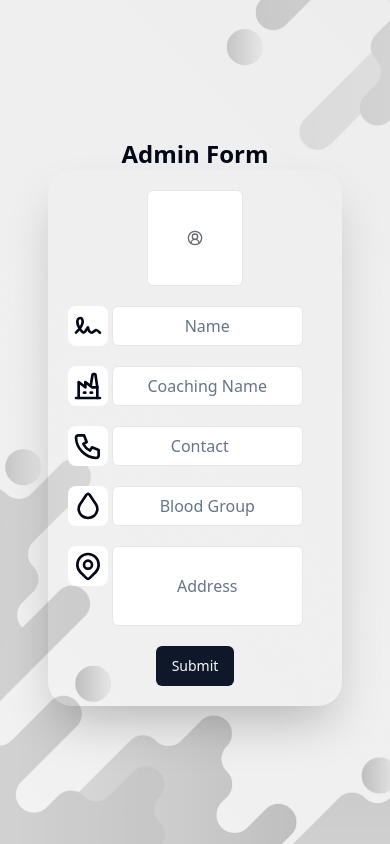
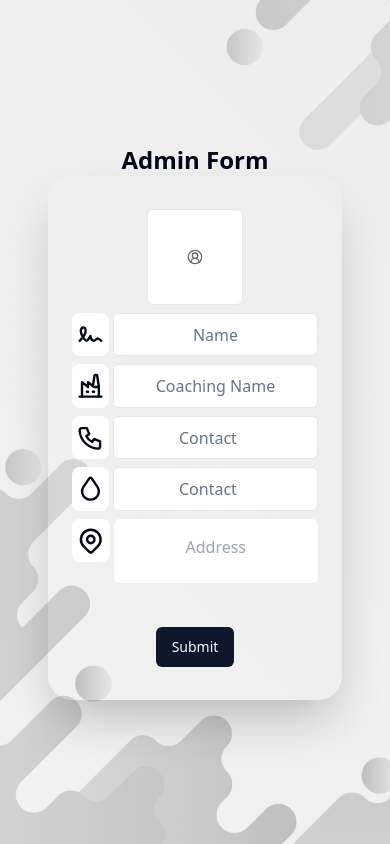
Before and after one commit to kamrul0031/tutor-frontend, a Next.js app: page /adminform in a window 390 px wide. Built offline with nearby package versions, Linux system fonts and the light colour scheme.

Commit message:
admin form responsive set for r1 phones

```diff
--- a/src/app/adminform/page.js
+++ b/src/app/adminform/page.js
@@ -13,46 +13,50 @@ export default function AdminForm() {
       {/* <BgImgComp /> */}
       <div className=" p-12 h-screen flex flex-col items-center justify-center">
         <h1 className="text-2xl font-bold">Admin Form</h1>
-        <div className="w-full flex gap-5 flex-col justify-center items-center p-5 rounded-3xl bg-red-00 shadow-2xl">
+        <div className="min-h-[70%]       w-full flex gap-2 flex-col justify-center items-center py-5 px-6 rounded-3xl relative bg-red-00 shadow-2xl">
           <ImagePicker />
-          <div className="flex gap-1">
-            <IconSignature className="bg-white w-10 h-10 rounded-lg p-1" size={30}/>
+          <div className="flex gap-1 h-[9%] w-full ">
+            <IconSignature className="bg-white w-auto h-auto  rounded-lg p-1" size={30}/>
             <Input
-              className="w-3/4 placeholder:text-center text-center capitalize"
+              className=" h-full placeholder:text-center text-center capitalize"
               placeholder="Name"
             />
           </div>
-          <div className="flex gap-1">
-            <IconBuildingFactory2 className="bg-white w-10 h-10 rounded-lg p-1" size={30}/>
+          <div className="flex gap-1 h-[9%] w-full">
+            <IconBuildingFactory2 className="bg-white w-auto h-auto  rounded-lg p-1" size={30}/>
             <Input
-              className="w-3/4 placeholder:text-center text-center capitalize"
+              className=" h-full placeholder:text-center text-center capitalize"
               placeholder="Coaching Name"
             />
           </div>
-          <div className="flex gap-1">
-            <IconPhone className="bg-white w-10 h-10 rounded-lg p-1" size={30}/>
+          <div className="flex gap-1 h-[9%] w-full">
+            <IconPhone className="bg-white w-auto h-auto  rounded-lg p-1" size={30}/>
             <Input
               type="number"
               min="0"
-              className="w-3/4 placeholder:text-center text-center capitalize"
+              className=" h-full placeholder:text-center text-center capitalize"
               placeholder="Contact"
             />
           </div>
-          <div className="flex gap-1">
-            <IconDroplet className="bg-white w-10 h-10 rounded-lg p-1" size={30}/>
+          <div className="flex gap-1 h-[9%] w-full">
+            <IconDroplet className="bg-white w-auto h-auto  rounded-lg p-1" size={30}/>
             <Input
-              className="w-3/4 placeholder:text-center placeholder:capitalize text-center uppercase"
-              placeholder="Blood Group"
+              type="number"
+              min="0"
+              className=" h-full placeholder:text-center text-center capitalize"
+              placeholder="Contact"
             />
           </div>
-          <div className="flex gap-1">
-            <IconMapPin className="bg-white w-10 h-10 rounded-lg p-1" size={30}/>
-            <Input
-              className="w-3/4 h-20 placeholder:text-center -pt-5 capitalize"
-              placeholder="Address"
+          <div className="flex gap-1 h-[9%] w-full">
+            <IconMapPin className="bg-white w-auto h-auto  rounded-lg p-1" size={30}/>
+            <textarea
+            placeholder="Address"
+            className=" resize-none w-full h-16 placeholder:relative placeholder:top-4 placeholder:text-center  capitalize rounded-md"
             />
           </div>
-          <Button>Submit</Button>
+          <div className="h-[20%] w-full flex justify-center items-end">
+            <Button>Submit</Button>
+          </div>
         </div>
       </div>
     </div>
```
